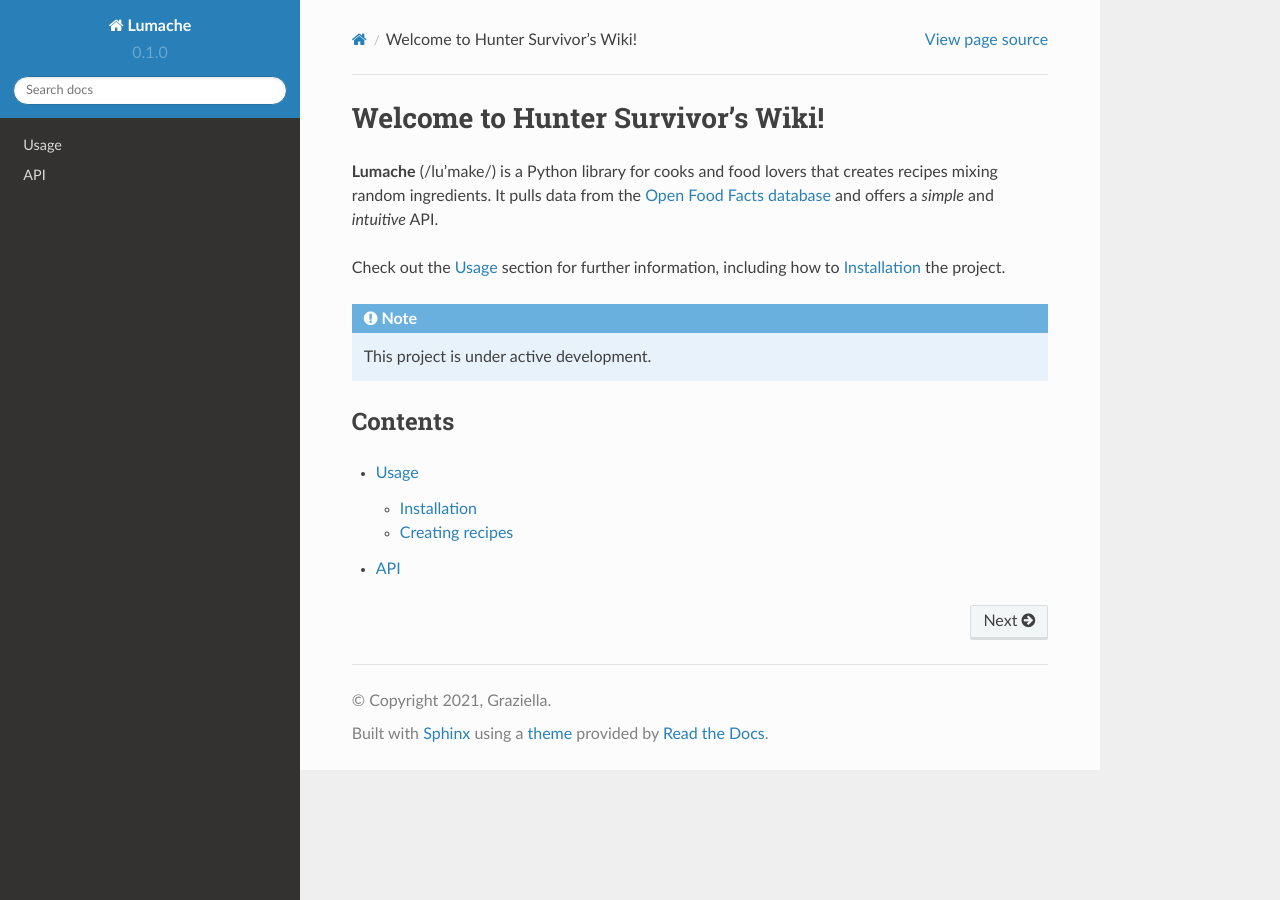
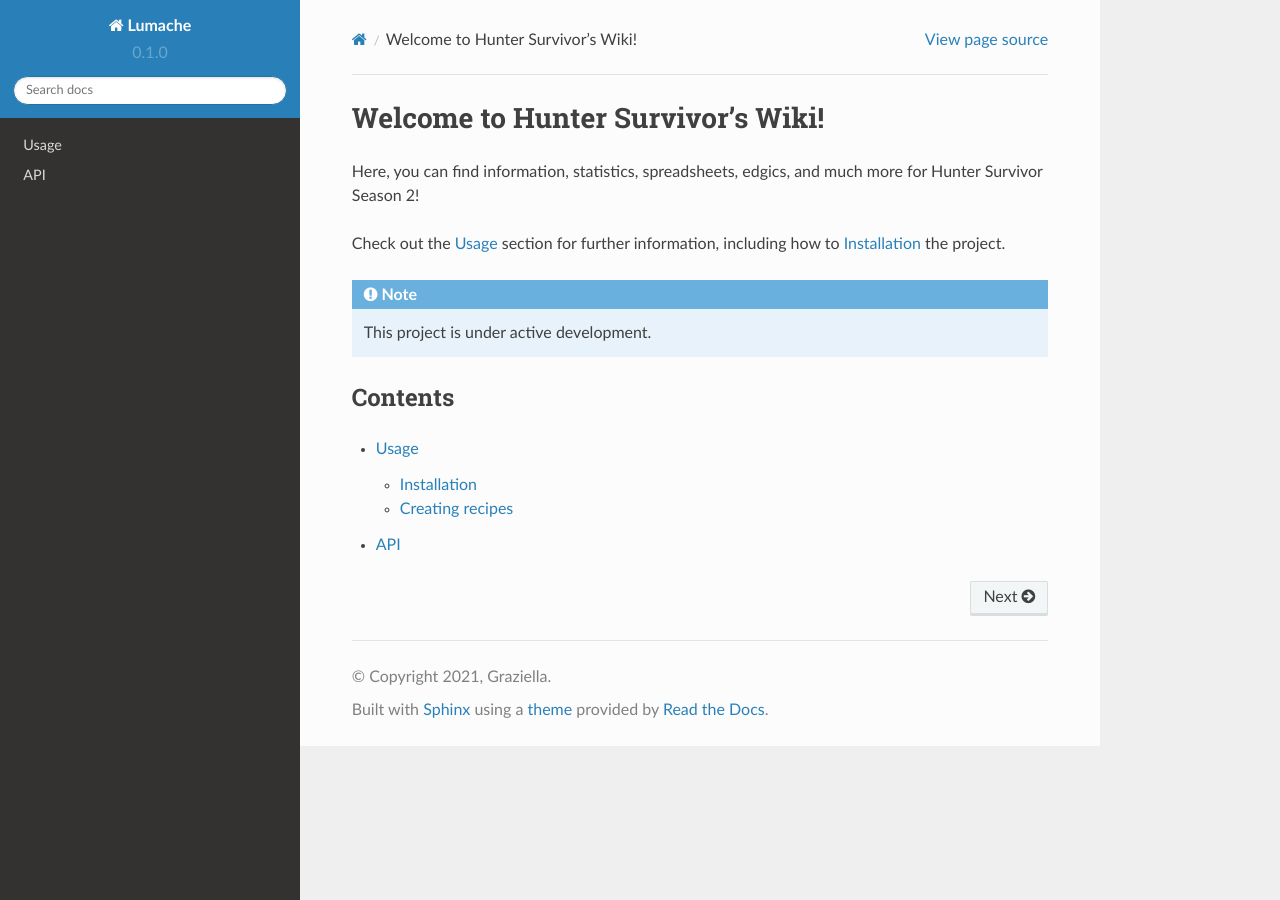
Before and after one commit to dangerouspie46/hunter-survivor, a Sphinx documentation site: the page built from docs/source/index.rst, in a window 1280 px wide. Built offline with Sphinx 7.4.7 and the Read the Docs theme 2.0.0, drawn with Linux system fonts in a browser that asks for light colours.

Commit message:
Update index.rst

```diff
--- a/docs/source/index.rst
+++ b/docs/source/index.rst
@@ -1,10 +1,7 @@
 Welcome to Hunter Survivor's Wiki!
 ===================================
 
-**Lumache** (/lu'make/) is a Python library for cooks and food lovers
-that creates recipes mixing random ingredients.
-It pulls data from the `Open Food Facts database <https://world.openfoodfacts.org/>`_
-and offers a *simple* and *intuitive* API.
+Here, you can find information, statistics, spreadsheets, edgics, and much more for Hunter Survivor Season 2!
 
 Check out the :doc:`usage` section for further information, including
 how to :ref:`installation` the project.
```
